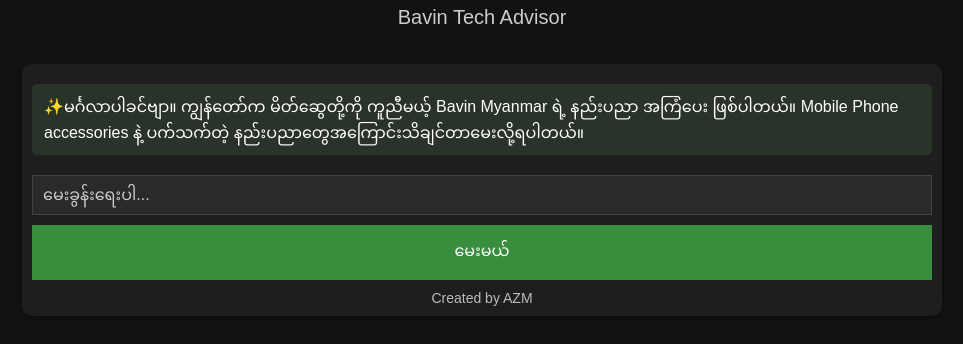
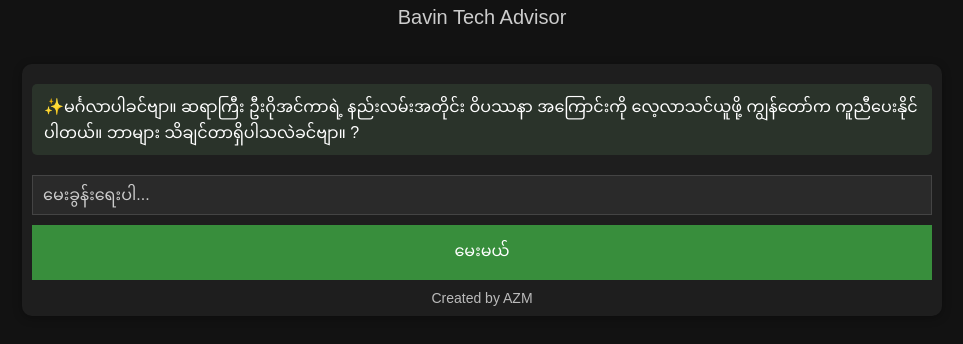
Before and after one commit to koazmin/-S.N.-Goenka-Vipassana-Guide-Burmese-Language-, a plain HTML site: page index.html in a window 1280 px wide. Shown: the part 78-422 px from the top of the page, without its empty margins (158-1121 px from the left). Drawn offline with Linux system fonts and the light colour scheme.

Commit message:
Update index.html

```diff
--- a/index.html
+++ b/index.html
@@ -102,7 +102,7 @@
 
   <!-- Chat Section -->
   <div id="chat">
-    <div class="message bot">✨မင်္ဂလာပါခင်ဗျာ။ ကျွန်တော်က မိတ်ဆွေတို့ကို ကူညီမယ့် Bavin Myanmar ရဲ့ နည်းပညာ အကြံပေး ဖြစ်ပါတယ်။  Mobile Phone accessories နဲ့ ပက်သက်တဲ့ နည်းပညာတွေအကြောင်းသိချင်တာမေးလို့ရပါတယ်။</div>
+    <div class="message bot">✨မင်္ဂလာပါခင်ဗျာ။ ဆရာကြီး ဦးဂိုအင်ကာရဲ့ နည်းလမ်းအတိုင်း ဝိပဿနာ အကြောင်းကို လေ့လာသင်ယူဖို့ ကျွန်တော်က ကူညီပေးနိုင်ပါတယ်။ ဘာများ သိချင်တာရှိပါသလဲခင်ဗျာ။ ?</div>
     <div id="messages"></div>
     <input id="userInput" type="text" placeholder="မေးခွန်းရေးပါ..." />
     <button onclick="sendMessage()">မေးမယ်</button>
```
